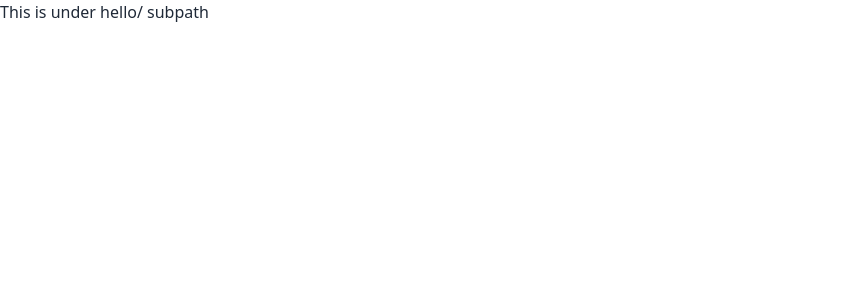
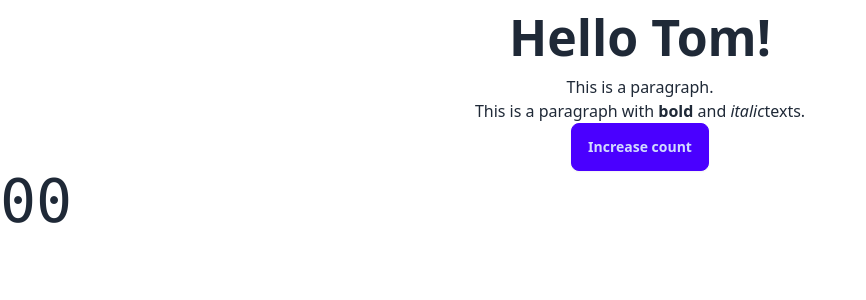
Before and after one commit to prisms-cs-club/cow-says-moo, a SvelteKit app: page /hello in a window 1280 px wide. Shown: the top 300 px of the page, without its empty margins (0-866 px from the left). Built offline with nearby package versions, Linux system fonts and the light colour scheme.

Commit message:
Finish exercise

```diff
--- /dev/null
+++ b/src/lib/Counter.svelte
@@ -0,0 +1,7 @@
+<script>
+    let counter = 0;
+</script>
+<h1 align='center'><button class='btn btn-primary' on:click={() => counter++}>Increase count</button></h1>
+<span class="countdown font-mono text-6xl">
+    <span style="--value:${counter};"></span>
+</span>
--- a/src/routes/+page.svelte
+++ b/src/routes/+page.svelte
@@ -1,3 +1,2 @@
 <h1>Welcome to SvelteKit</h1>
 <p>Visit <a href="https://kit.svelte.dev">kit.svelte.dev</a> to read the documentation</p>
-<p>hello. This is a paragraph.</p>
--- a/src/routes/hello/+page.svelte
+++ b/src/routes/hello/+page.svelte
@@ -1 +1,16 @@
-<p>This is under hello/ subpath</p>
+<script>
+	import Counter from "$lib/Counter.svelte";
+</script>
+
+<h1 align="center"><b>Hello Tom!</b></h1>
+<h2 align="center">This is a paragraph.</h2>
+<h2 align="center">This is a paragraph with <b>bold</b> and <i>italic</i>texts.</h2>
+<Counter />
+
+<style>
+    h1 {
+        font-size: 50px;
+    }
+
+
+</style>
--- /dev/null
+++ b/src/routes/route/+page.ts
@@ -0,0 +1,5 @@
+export function load({ params }) {
+    return {
+        name: params.name
+    };
+}
```
